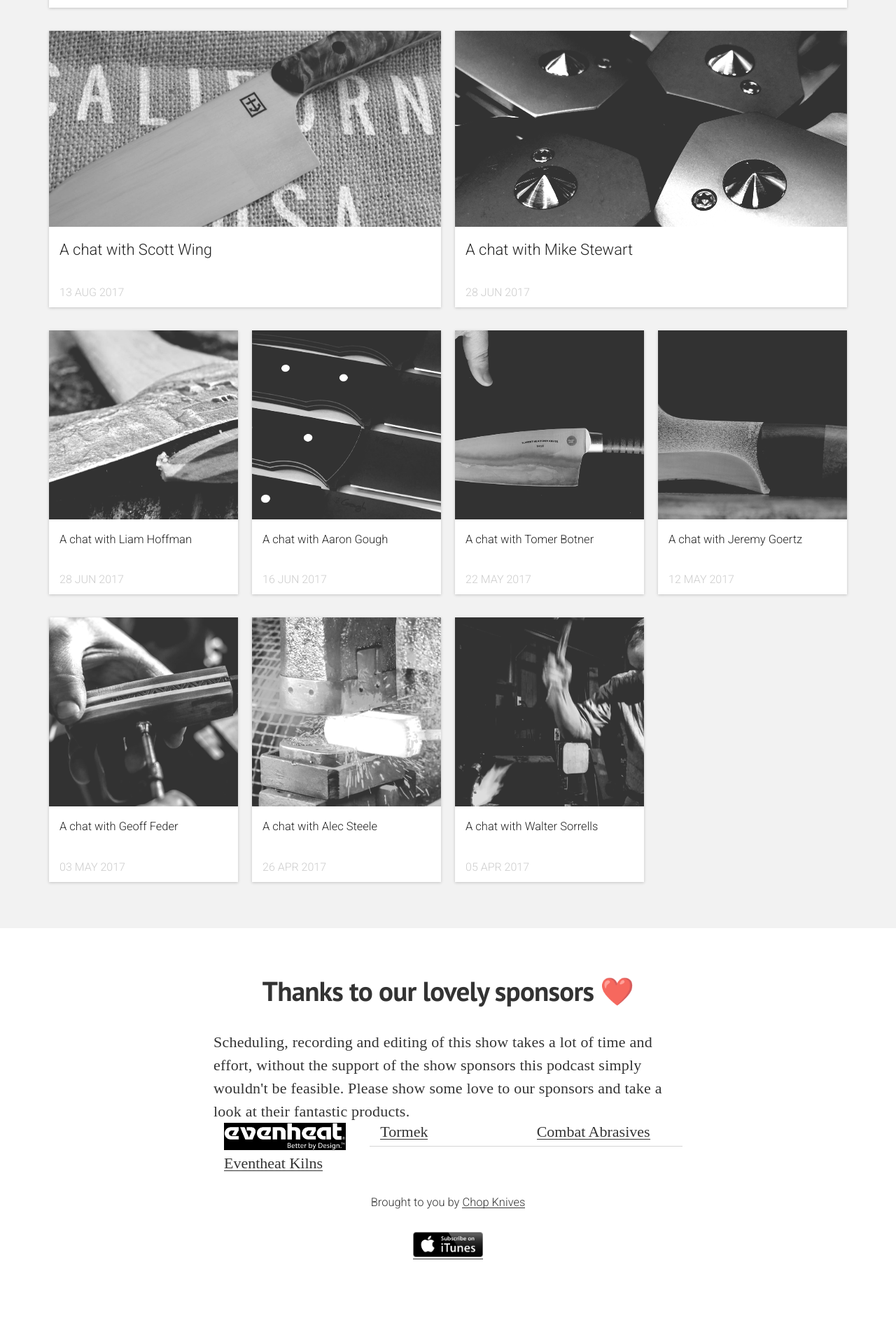
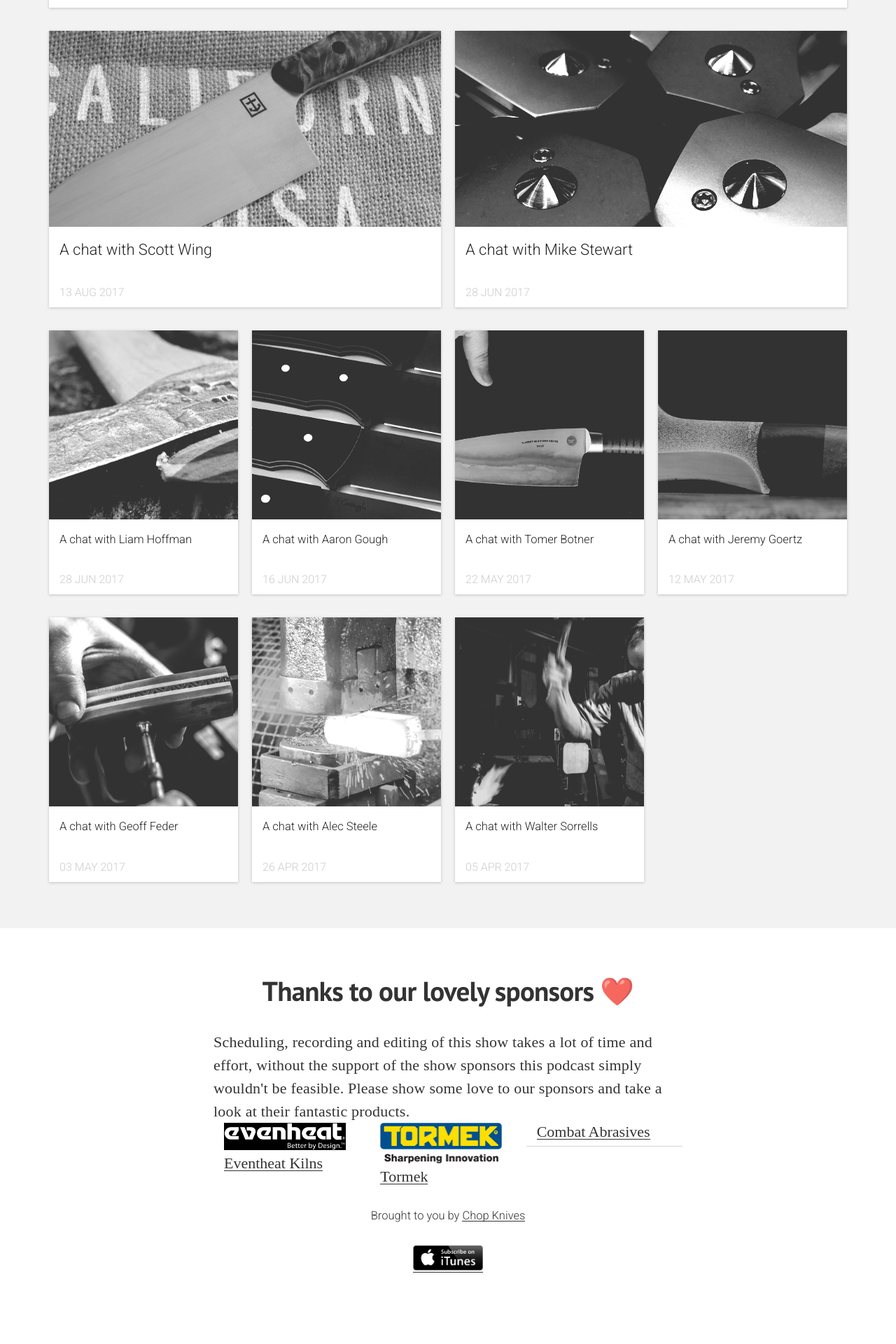
Before and after one commit to craiglockwood/knifetalk, a Jekyll site: the page built from index.html, in a window 1280 px wide. Shown: the part 744-2664 px from the top of the page at 70% size. Built offline with Jekyll 4.4.1, drawn with Linux system fonts in a browser that asks for light colours; nearby versions of some CDN libraries; some web fonts are replaced; Markdown is read by kramdown in place of the engine named in the settings.

Commit message:
tormek logo

```diff
--- a/_includes/subscribe.html
+++ b/_includes/subscribe.html
@@ -7,13 +7,17 @@
 
  <div class="sponsors">
 
-	<div class="col-xs-4 sponsorlist"><img src="/assets/images/evenheat.png" width="90%"  alt="Evenheat kilns"> <br> <a href="https://www.evenheat-kiln.com">Eventheat Kilns</a>
-	</div>
+ 	<div class="sponsorlist">
 
-	<div class="col-xs-4 sponsorlist"><a href="https://www.tormek.com">Tormek </a>
-	</div>
+		<div class="col-xs-4"><img src="/assets/images/evenheat.png" width="90%"  alt="Evenheat kilns"> <br> <a href="https://www.evenheat-kiln.com">Eventheat Kilns</a>
+		</div>
 
-	<div class="col-xs-4 sponsorlist"><a href="https://www.combatabrasives.com">Combat Abrasives</a>
+		<div class="col-xs-4"><img src="/assets/images/tormek.png" width="90%"  alt="tormek"> <br> <a href="https://www.tormek.com">Tormek </a>
+		</div>
+
+		<div class="col-xs-4"><a href="https://www.combatabrasives.com">Combat Abrasives</a>
+		</div>
+
 	</div>
 
  </div>
```
Also changed, not shown: assets/images/tormek.png (added).
